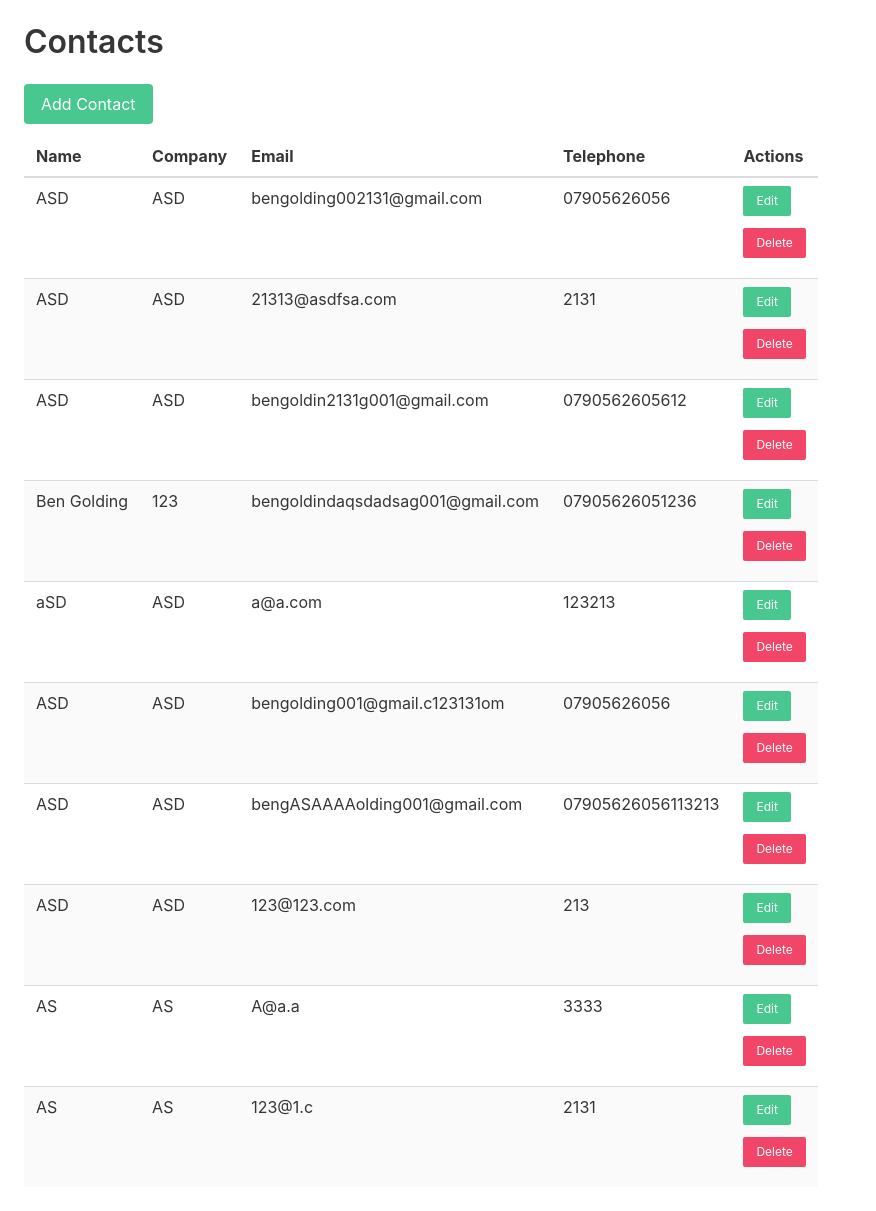
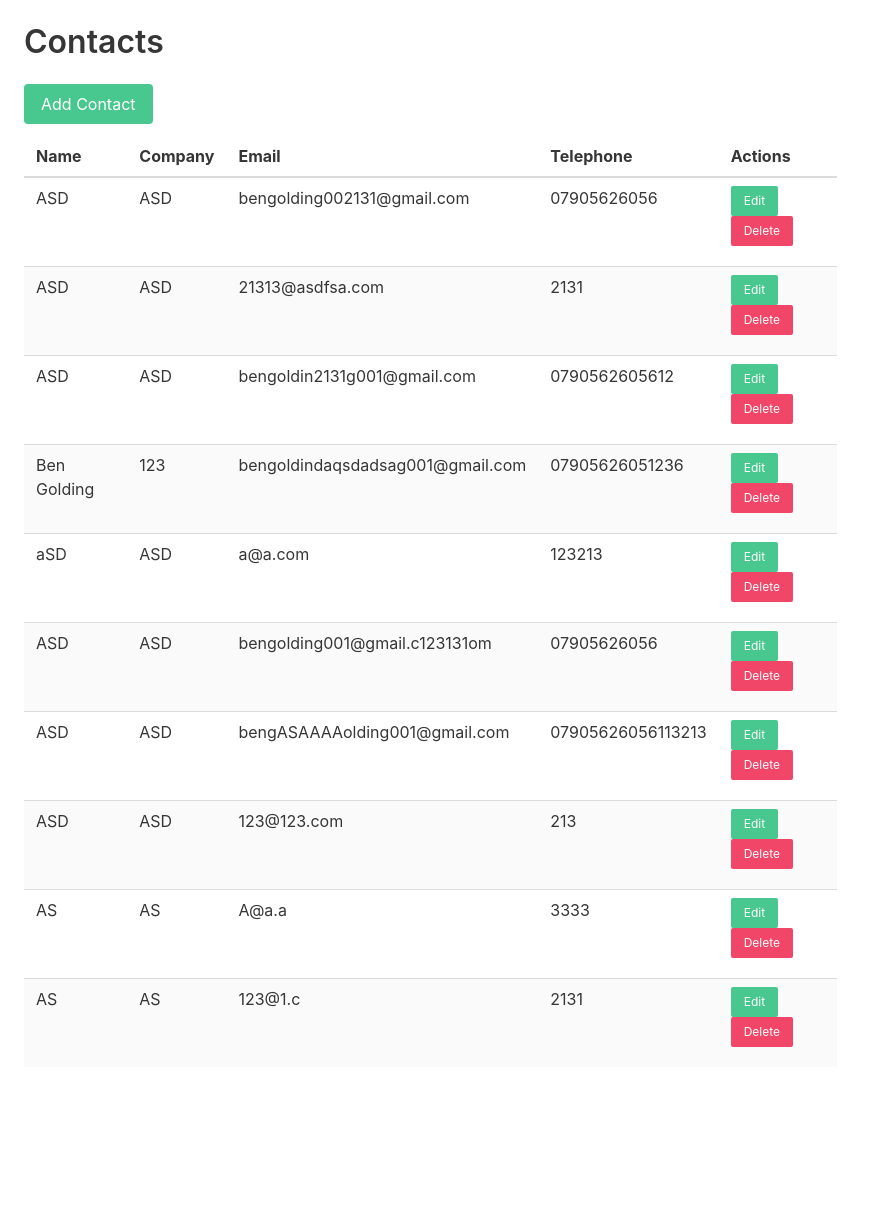
Before and after one commit to Timbotenbo101/PythonApp, a Flask app: page /contacts in a window 1280 px wide. Shown: the part 64-1275 px from the top of the page, without its empty margins (0-876 px from the left). After the commit the page ends 1111 px from the top, so only its background shows below. Run offline with Flask 3, Linux system fonts and the light colour scheme; a user stored in the database is signed in; data comes from the database, SQL or seed files in the repository; both versions use the stored data as it was after the commit.

Commit message:
Thinner rows

```diff
--- a/project/templates/contacts.html
+++ b/project/templates/contacts.html
@@ -36,12 +36,11 @@
         <td>
             <div class="pb-3">
                 <a class="button is-success is-small" href="{{ url_for('main.editcontact', contact_id=contact.id) }}">Edit</a>
+                {% if isAdmin %}
+                <a class="button is-danger is-small" href="{{ url_for('main.deletecontact', contact_id=contact.id)}}">Delete</a>
+                {% endif %}
             </div>
-            {% if isAdmin %}
-            <div class="pb-3">
-                <a class="button is-danger is-small" href="{{ url_for('main.deletecontact', contact_id=contact.id)}}">Delete</a>
-            </div>
-            {% endif %}
+
         </td>
     </tr>
     {% endfor %}
```
Also changed, not shown: instance/contacts.db.
